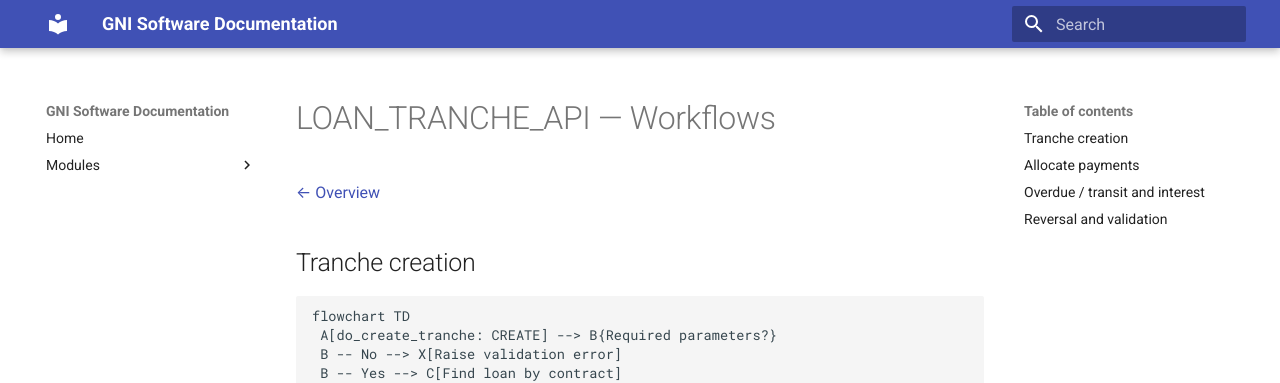
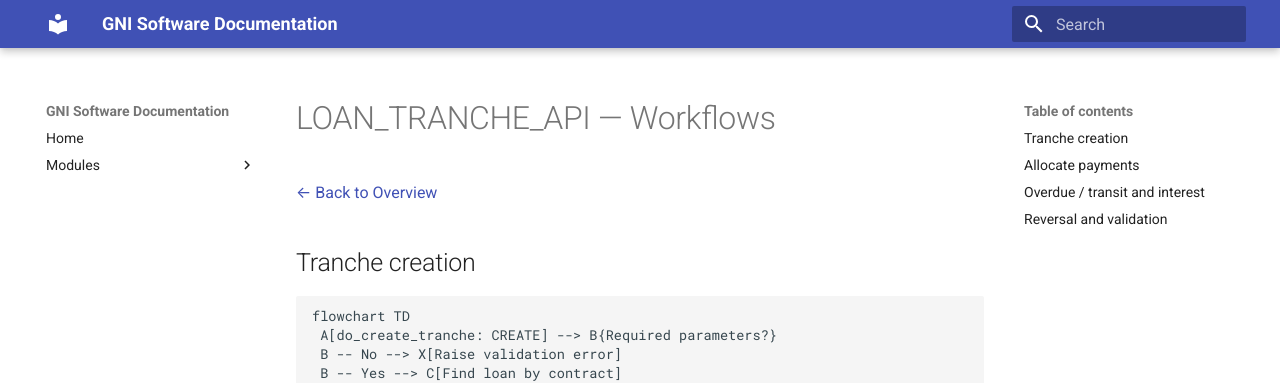
Before and after one commit to SadayCb/gni-documentation-poc9.0, an MkDocs documentation site: the page built from docs/modules/loan-management/loan-tranche-api/workflows.md, in a window 1280 px wide and 1400 px high. Shown: the top 383 px of the window. Built offline with MkDocs 1.6.1 and Material for MkDocs 9.7.7, drawn with Linux system fonts in a browser that asks for light colours.

Commit message:
Update workflows.md

````diff
--- a/docs/modules/loan-management/loan-tranche-api/workflows.md
+++ b/docs/modules/loan-management/loan-tranche-api/workflows.md
@@ -1,6 +1,6 @@
 # LOAN_TRANCHE_API — Workflows
 
-[← Overview](README.md)
+[← Back to Overview](README.md)
 
 ## Tranche creation
 
@@ -62,3 +62,5 @@ flowchart TD
 ```
 
 These diagrams express code-observed relationships rather than a guaranteed global sequence or transaction boundary.
+
+[← Back to Overview](README.md)
````
